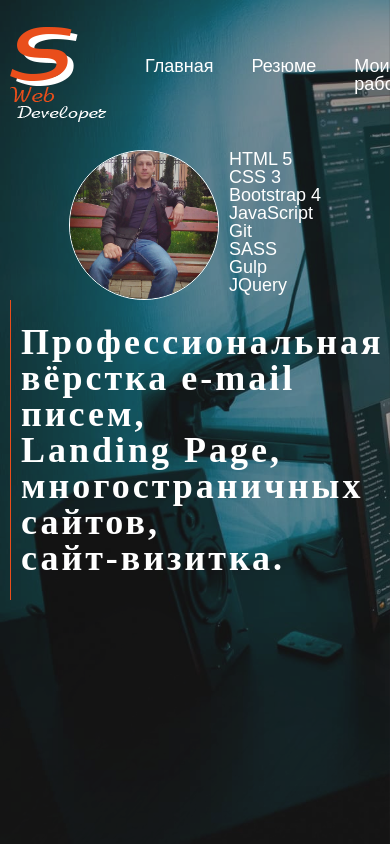
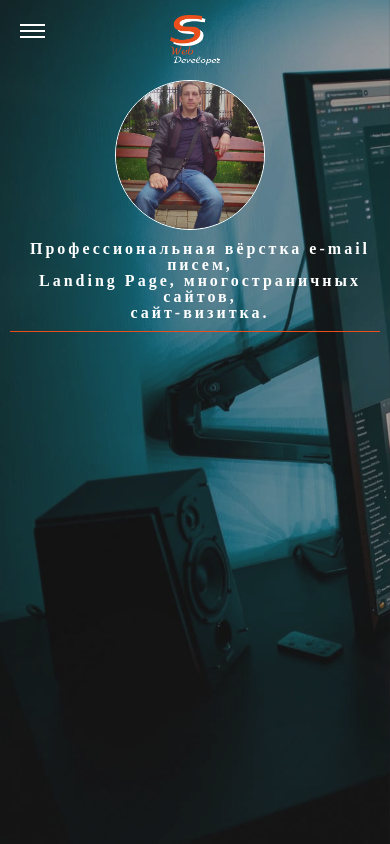
Before and after one commit to SergeyS85/myportfolio, a plain HTML site: page index.html in a window 390 px wide. Drawn offline with Linux system fonts and the light colour scheme; a web font is replaced by a local one.

Commit message:
gamburgermenu first step

```diff
--- a/css/style.css
+++ b/css/style.css
@@ -142,7 +142,7 @@ header{
 	font-family: Ubuntu,sans-serif;
 }
 .header__banner h1{
-	font-family: Lobster;
+	font-family: Lobster;;
 	letter-spacing: 3px;
 }
 .bg-container {
@@ -197,6 +197,7 @@ header{
 	width: 97px;
 	height: 97px;
 	background: url(../img/header_img/logo.png) no-repeat;
+	background-size: cover;
 }
 .header__nav{
 	display: flex;
@@ -217,6 +218,36 @@ header{
 }
 .header__nav li:hover::after{
 	background: #e94e1b;
+}
+.gamburgermenu{
+	display: none;
+	padding-top: 10px;
+	position: absolute;
+	top: 20px;
+	left: 20px;
+	z-index: 1000;
+}
+.gamburgermenu .gamburger{
+	position: relative;
+	display: block;
+	width: 25px;
+	height: 2px;
+	background: #fff;
+}
+.gamburgermenu .gamburger:before,
+.gamburgermenu .gamburger:after{
+	position: absolute;
+	background: #fff;
+	display: block;
+	content: "";
+	width: 25px;
+	height: 2px;
+}
+.gamburgermenu .gamburger:before{
+	top: -6px;
+}
+.gamburgermenu .gamburger:after{
+  top: 6px;
 }
 			/*\\\header_navigation\\\*/
 
@@ -274,7 +305,36 @@ header{
 
    					/* ///MEDIA QUERY/// */
 
+@media(max-width: 401px){
+	.gamburgermenu{
+		display: block;
+	}
+	nav.header__navigation{
+		min-height: 80px;
+	}
+	.header__nav{
+		display: none;
+	}
+
+}
 @media(max-width: 782px){
+	.header__navigation{
+		flex-direction: column;
+		justify-content: space-evenly;
+	}
+	.header__logo a{
+		width: 50px;
+		height: 50px;
+		margin: 0 auto;
+	}
+	.left_content_box h1{
+		font-size: 16px;
+		text-align: center;
+	}
+	.left_content_box{
+		border-left: none;
+		border-bottom: 1px solid #E94E1B;
+	}
 	.block_foto{
 		width: 150px;
 		height: 150px;
@@ -285,6 +345,10 @@ header{
 	.right_content_box{
 		margin: 0 auto;
 	}
+	.block_skills{
+		display: none;
+	}
+
 }
 
 /* ///////// */
--- a/index.html
+++ b/index.html
@@ -8,8 +8,6 @@
   <meta name="robots" content="index,follow,noodp">
   <link rel="stylesheet" type="text/css" href="css/normolize.css">
 	<link rel="stylesheet" type="text/css" href="css/style.css">
-
-
 </head>
 <body>
 	  <!-- HEADER/  -->
@@ -23,6 +21,7 @@
 					<div class="btn btn_download"><a href="https://sergeys85.github.io/myportfolio/Surzhik_Sergey.png" download="Surzhik_Sergey.png">Скачать</a></div>
 				</div>
 			</div>
+			<div class="gamburgermenu"><span class="gamburger"></span></div>
 			<header>
 				<div class="background_container-1 bg-container show-bg"></div>
 				<div class="background_container-2 bg-container"></div>
```
